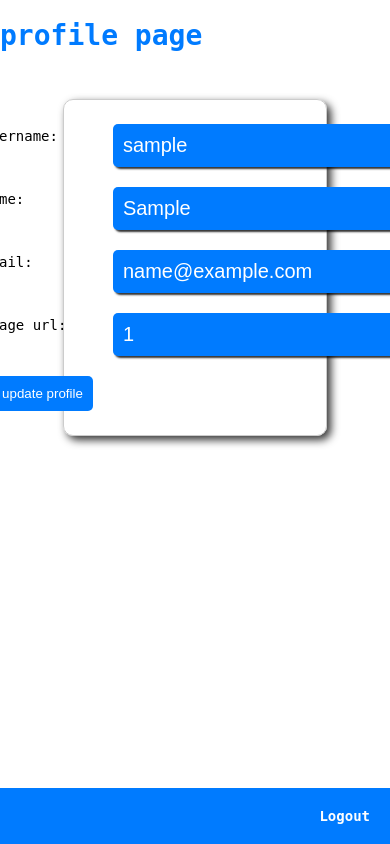
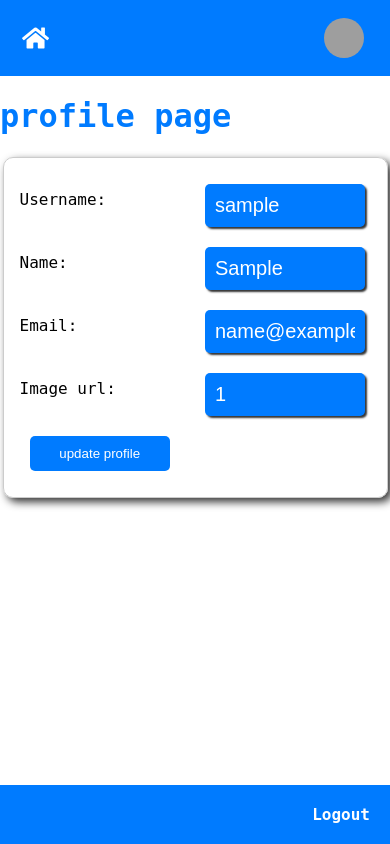
Before and after one commit to FEUP-LTW-2023/project-ltw03g09, a PHP site: page /profilePage.php?user_id=1 in a window 390 px wide. Run offline with PHP 8.4, Linux system fonts and the light colour scheme; the visitor is signed in with stand-in values (Sample User, id 1); some web fonts are replaced; grey boxes are pictures that could not be loaded.

Commit message:
media queries

```diff
--- a/createTicketPage.php
+++ b/createTicketPage.php
@@ -32,7 +32,7 @@ $departments = fetchDepartments();
     <p>This is where tickets are created</p>
 
     <form class="bigSquare" action="database/createTicket.php" method="post">
-        <h2 style="align-self: center">Ticket creation</h2>
+        <h2 style="align-self: center">Create a Ticket</h2>
 	    <input type="text" name="title" class="profileTextbox" placeholder="title">
         <div style="display: flex;flex-direction: row;">
             <select id="departments" class="profileTextbox" name="department">
@@ -47,7 +47,7 @@ $departments = fetchDepartments();
         </div>
         <textarea name="text" class="profileTextbox" rows="10" cols="50" placeholder="text"></textarea>
         <input type="hidden" id="currentdate" name="date" readonly>
-	    <input style="align-self: flex-end;width: 10%" type="submit" name="submit" value="submit">
+	    <input style="align-self: flex-end;width: 20%" type="submit" name="submit" value="submit">
     </form>
     <script>
     var currentDate = Date.now();
--- a/css/profilePage.css
+++ b/css/profilePage.css
@@ -29,14 +29,14 @@ body {
     color: black;
   }
 
-@media (max-width: 600px) {
-  body {
-    font-size: 14px;
+@media (max-width: 800px) {
+  .bigSquare{
+    width: 90%;
+    margin: 0em;
+    padding: 1em;
+
   }
-  .header {
-    display: none;
-  }
-  .menu {
-    width: 100%;
-  }
+
+  input{width: 80%;}
+
 }
--- a/css/style.css
+++ b/css/style.css
@@ -316,3 +316,15 @@ margin-top: auto;
     font-weight: normal;
     font-style: normal;
   }
+
+@media (max-width: 800px) {
+.bigSquare{
+    width: 90%;
+    margin: 0em;
+    padding: 1em;
+
+}
+
+input{width: 80%;}
+
+}
```
Also changed, not shown: css/createTicketPage.css (line endings or trailing spaces).
